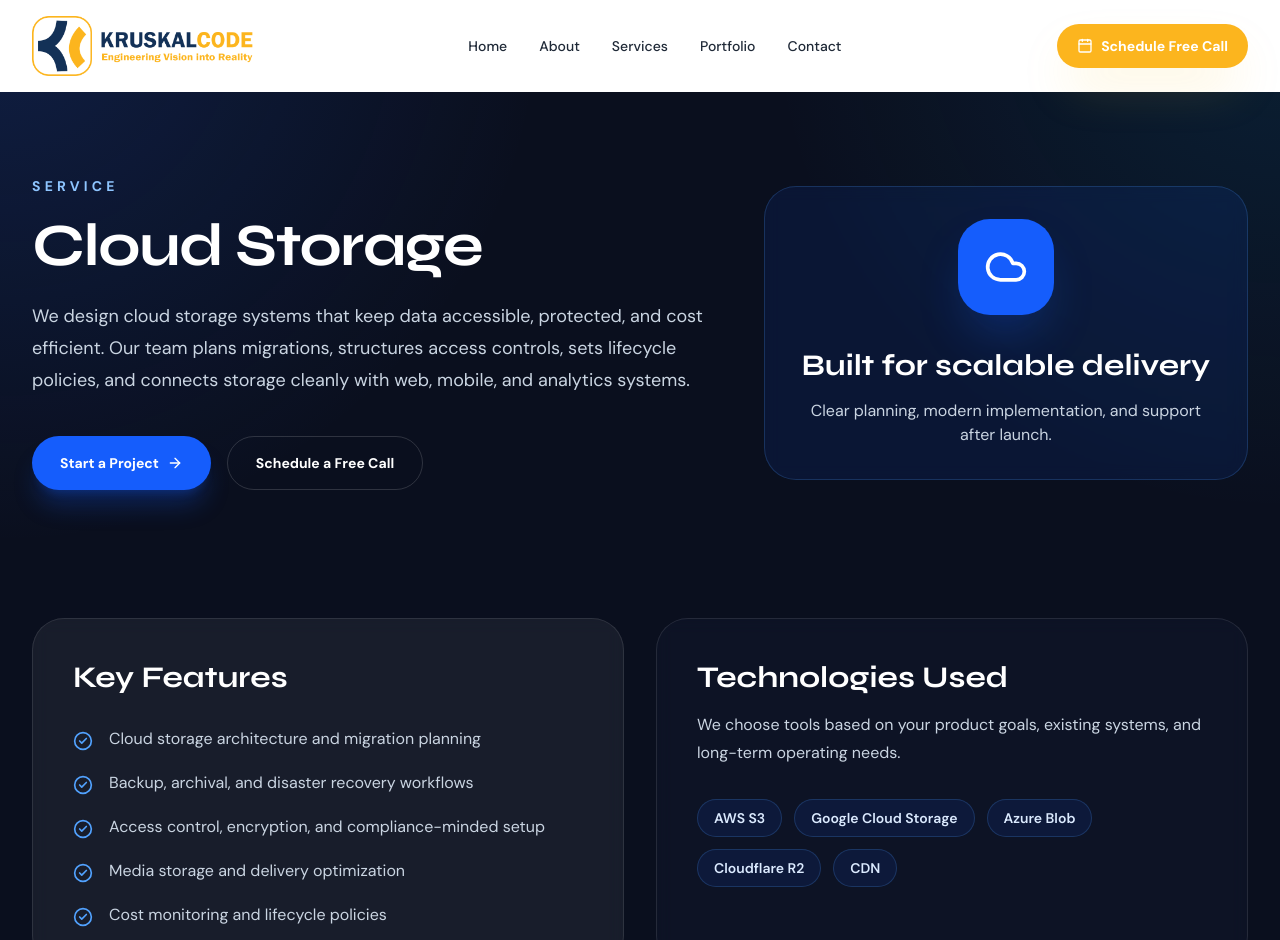
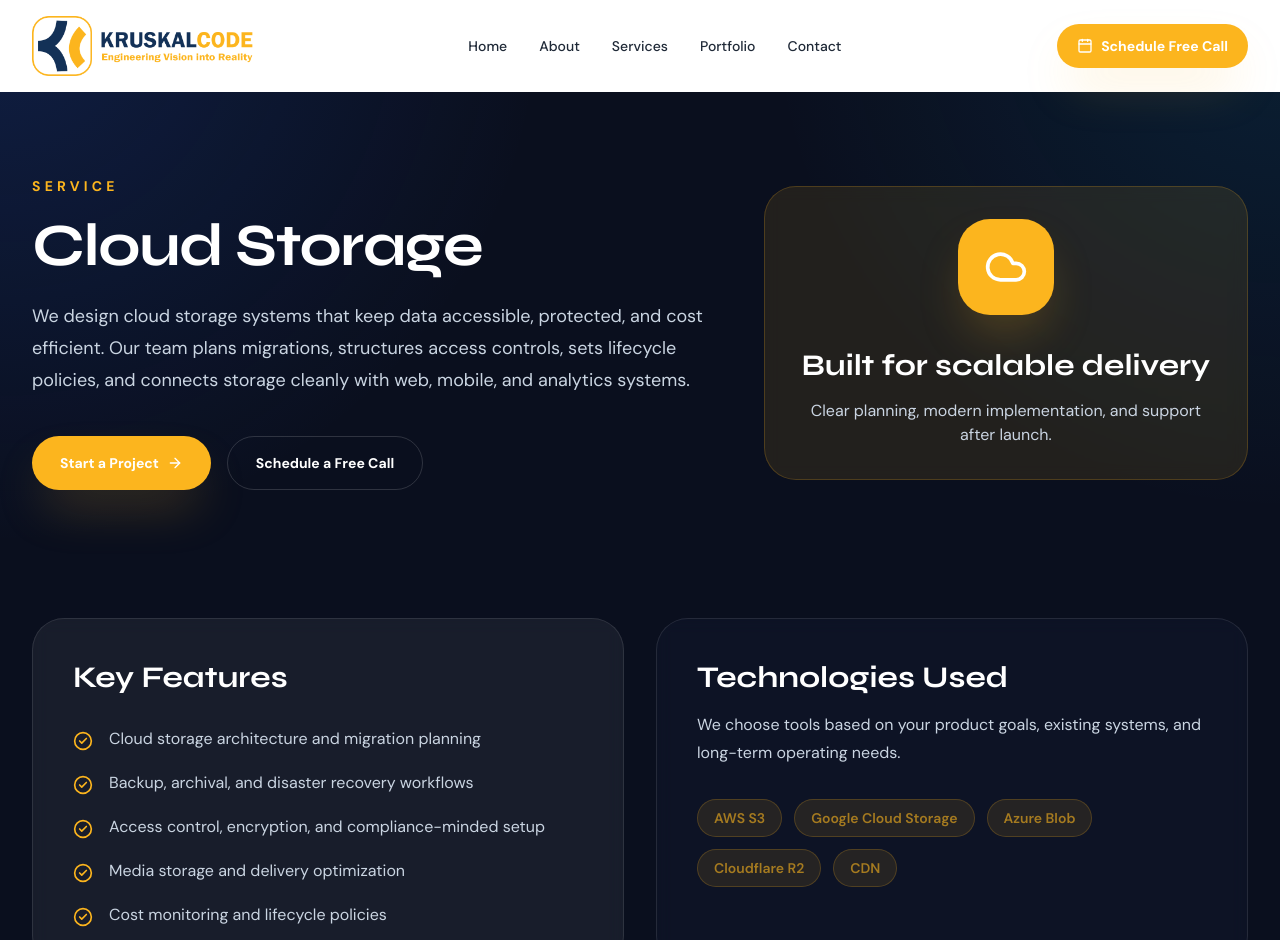
Before and after one commit to kruskalcode/kruskalcode, a Next.js app: page /services/cloud-storage in a window 1280 px wide. Shown: the top 940 px of the page. Built offline with nearby package versions, Linux system fonts and the light colour scheme.

Commit message:
update theme color in services page

```diff
--- a/app/globals.css
+++ b/app/globals.css
@@ -4,6 +4,7 @@
   --background: #0a0f1e;
   --foreground: #ffffff;
   --accent: #fcb51e;
+  --accent-rgb: 252, 181, 30;
   --accent-hover: #fcb51e;
   --header-bg: #ffffff;
   --header-text: #0f172a;
@@ -51,11 +52,11 @@
 }
 
 .text-theme-accent-100 {
-  color: rgba(253, 195, 30, 0.15);
+  color: rgba(var(--accent-rgb), 0.15);
 }
 
 .text-theme-accent-200 {
-  color: rgba(253, 195, 30, 0.6);
+  color: rgba(var(--accent-rgb), 0.6);
 }
 
 .bg-theme-accent {
@@ -68,19 +69,23 @@
 }
 
 .bg-theme-accent-10 {
-  background-color: rgba(253, 195, 30, 0.1);
+  background-color: rgba(var(--accent-rgb), 0.1);
 }
 
 .bg-theme-accent-15 {
-  background-color: rgba(253, 195, 30, 0.15);
+  background-color: rgba(var(--accent-rgb), 0.15);
 }
 
 .bg-theme-accent-05 {
-  background-color: rgba(253, 195, 30, 0.05);
+  background-color: rgba(var(--accent-rgb), 0.05);
 }
 
 .border-theme-accent {
   border-color: var(--accent);
+}
+
+.border-theme-accent-20 {
+  border-color: rgba(var(--accent-rgb), 0.2);
 }
 
 .hover\:border-theme-accent:hover,
@@ -88,8 +93,12 @@
   border-color: var(--accent);
 }
 
+.ring-theme-accent {
+  --tw-ring-color: var(--accent);
+}
+
 .shadow-theme-accent-25 {
-  box-shadow: 0 25px 50px -12px rgba(253, 195, 30, 0.25);
+  box-shadow: 0 25px 50px -12px rgba(var(--accent-rgb), 0.25);
 }
 
 .site-footer {
--- a/components/PortfolioGrid.jsx
+++ b/components/PortfolioGrid.jsx
@@ -135,8 +135,8 @@ export default function PortfolioGrid() {
             onClick={() => setActiveFilter(filter)}
             className={`rounded-full border px-5 py-2 text-sm font-semibold transition ${
               activeFilter === filter
-                ? "border-orange-500 bg-orange-600 text-white shadow-lg shadow-orange-600/25"
-                : "border-white/10 bg-white/5 text-slate-300 hover:border-orange-400 hover:text-white"
+                ? "border-theme-accent bg-theme-accent text-white shadow-lg shadow-theme-accent-25"
+                : "border-white/10 bg-white/5 text-slate-300 hover:border-theme-accent hover:text-white"
             }`}
           >
             {filter}
@@ -148,7 +148,7 @@ export default function PortfolioGrid() {
         {visibleProjects.map((project, index) => (
           <motion.article
             key={project.title}
-            className="overflow-hidden rounded-3xl border border-white/10 bg-white/6 shadow-2xl shadow-orange-950/20 backdrop-blur"
+            className="overflow-hidden rounded-3xl border border-white/10 bg-white/6 shadow-2xl shadow-theme-accent-25 backdrop-blur"
             initial={{ opacity: 0, y: 20 }}
             animate={{ opacity: 1, y: 0 }}
             transition={{ duration: 0.35, delay: index * 0.05 }}
@@ -165,7 +165,7 @@ export default function PortfolioGrid() {
                 {project.tags.map((tag) => (
                   <span
                     key={tag}
-                    className="rounded-full bg-orange-600/10 px-3 py-1 text-xs font-semibold text-orange-200"
+                    className="rounded-full bg-theme-accent-10 px-3 py-1 text-xs font-semibold text-theme-accent-200"
                   >
                     {tag}
                   </span>
@@ -182,7 +182,7 @@ export default function PortfolioGrid() {
                   href={project.link}
                   target="_blank"
                   rel="noreferrer"
-                  className="mt-6 inline-flex items-center gap-2 rounded-full border border-white/10 px-4 py-2 text-sm font-semibold text-white transition hover:border-orange-400 hover:bg-orange-600"
+                  className="mt-6 inline-flex items-center gap-2 rounded-full border border-white/10 px-4 py-2 text-sm font-semibold text-white transition hover:border-theme-accent hover:bg-theme-accent"
                 >
                   View Project
                   <ArrowRight className="h-4 w-4" aria-hidden="true" />
--- a/components/ServiceCard.jsx
+++ b/components/ServiceCard.jsx
@@ -8,14 +8,14 @@ export default function ServiceCard({ service }) {
   return (
     <Link
       href={getServiceHref(service)}
-      className="group flex h-full flex-col rounded-3xl border border-white/10 bg-white/[0.06] p-6 shadow-2xl shadow-blue-950/20 backdrop-blur transition duration-300 hover:-translate-y-1 hover:border-blue-400/50 hover:bg-white/[0.09]"
+      className="group flex h-full flex-col rounded-3xl border border-white/10 bg-white/[0.06] p-6 shadow-2xl shadow-theme-accent-25 backdrop-blur transition duration-300 hover:-translate-y-1 hover:border-theme-accent hover:bg-white/[0.09]"
     >
-      <div className="mb-6 flex h-12 w-12 items-center justify-center rounded-2xl bg-blue-600/15 text-blue-400 ring-1 ring-blue-400/20">
+      <div className="mb-6 flex h-12 w-12 items-center justify-center rounded-2xl bg-theme-accent-15 text-theme-accent ring-1 ring-theme-accent">
         <Icon className="h-6 w-6" aria-hidden="true" />
       </div>
       <h3 className="font-heading text-xl font-semibold text-white">{service.title}</h3>
       <p className="mt-3 flex-1 text-sm leading-6 text-slate-300">{service.description}</p>
-      <span className="mt-6 inline-flex items-center gap-2 text-sm font-semibold text-blue-300">
+      <span className="mt-6 inline-flex items-center gap-2 text-sm font-semibold text-theme-accent-200">
         Learn more
         <ArrowRight className="h-4 w-4 transition group-hover:translate-x-1" aria-hidden="true" />
       </span>
--- a/components/ServiceDetail.jsx
+++ b/components/ServiceDetail.jsx
@@ -34,7 +34,7 @@ export default function ServiceDetail({ slug }) {
         <div className="bg-grid absolute inset-0 -z-10" />
         <div className="mx-auto grid max-w-7xl gap-10 lg:grid-cols-[1fr_0.7fr] lg:items-center">
           <div>
-            <p className="text-sm font-bold uppercase tracking-[0.3em] text-blue-300">Service</p>
+            <p className="text-sm font-bold uppercase tracking-[0.3em] text-theme-accent">Service</p>
             <h1 className="mt-5 font-heading text-5xl font-bold tracking-tight text-white sm:text-6xl">
               {service.title}
             </h1>
@@ -44,7 +44,7 @@ export default function ServiceDetail({ slug }) {
             <div className="mt-10 flex flex-col gap-4 sm:flex-row">
               <Link
                 href="/contact"
-                className="inline-flex items-center justify-center gap-2 rounded-full bg-blue-600 px-7 py-4 text-sm font-bold text-white shadow-xl shadow-blue-600/25 transition hover:-translate-y-0.5 hover:bg-blue-500"
+                className="inline-flex items-center justify-center gap-2 rounded-full bg-theme-accent px-7 py-4 text-sm font-bold text-white shadow-xl shadow-theme-accent-25 transition hover:-translate-y-0.5 hover:bg-theme-accent-hover"
               >
                 Start a Project
                 <ArrowRight className="h-4 w-4" aria-hidden="true" />
@@ -53,14 +53,14 @@ export default function ServiceDetail({ slug }) {
                 href={company.scheduleUrl}
                 target="_blank"
                 rel="noreferrer"
-                className="inline-flex items-center justify-center rounded-full border border-white/15 px-7 py-4 text-sm font-bold text-white transition hover:border-blue-400 hover:bg-white/10"
+                className="inline-flex items-center justify-center rounded-full border border-white/15 px-7 py-4 text-sm font-bold text-white transition hover:border-theme-accent hover:bg-white/10"
               >
                 Schedule a Free Call
               </a>
             </div>
           </div>
-          <div className="rounded-[2rem] border border-blue-400/20 bg-blue-600/10 p-8 text-center backdrop-blur">
-            <div className="mx-auto flex h-24 w-24 items-center justify-center rounded-[2rem] bg-blue-600 text-white shadow-2xl shadow-blue-600/30">
+          <div className="rounded-[2rem] border border-theme-accent-20 bg-theme-accent-10 p-8 text-center backdrop-blur">
+            <div className="mx-auto flex h-24 w-24 items-center justify-center rounded-[2rem] bg-theme-accent text-white shadow-2xl shadow-theme-accent-25">
               <Icon className="h-11 w-11" aria-hidden="true" />
             </div>
             <h2 className="mt-8 font-heading text-3xl font-bold text-white">
@@ -81,7 +81,7 @@ export default function ServiceDetail({ slug }) {
               {service.features.map((feature) => (
                 <li key={feature} className="flex gap-4 text-slate-300">
                   <CheckCircle2
-                    className="mt-1 h-5 w-5 shrink-0 text-blue-400"
+                    className="mt-1 h-5 w-5 shrink-0 text-theme-accent"
                     aria-hidden="true"
                   />
                   <span>{feature}</span>
@@ -100,7 +100,7 @@ export default function ServiceDetail({ slug }) {
               {service.technologies.map((technology) => (
                 <span
                   key={technology}
-                  className="rounded-full border border-blue-400/20 bg-blue-600/10 px-4 py-2 text-sm font-semibold text-blue-100"
+                  className="rounded-full border border-theme-accent-20 bg-theme-accent-10 px-4 py-2 text-sm font-semibold text-theme-accent-200"
                 >
                   {technology}
                 </span>
@@ -121,7 +121,7 @@ export default function ServiceDetail({ slug }) {
           </p>
           <Link
             href="/contact"
-            className="mt-8 inline-flex items-center justify-center gap-2 rounded-full bg-blue-600 px-7 py-4 text-sm font-bold text-white transition hover:bg-blue-500"
+            className="mt-8 inline-flex items-center justify-center gap-2 rounded-full bg-theme-accent px-7 py-4 text-sm font-bold text-white transition hover:bg-theme-accent-hover"
           >
             Contact Us
             <ArrowRight className="h-4 w-4" aria-hidden="true" />
```
